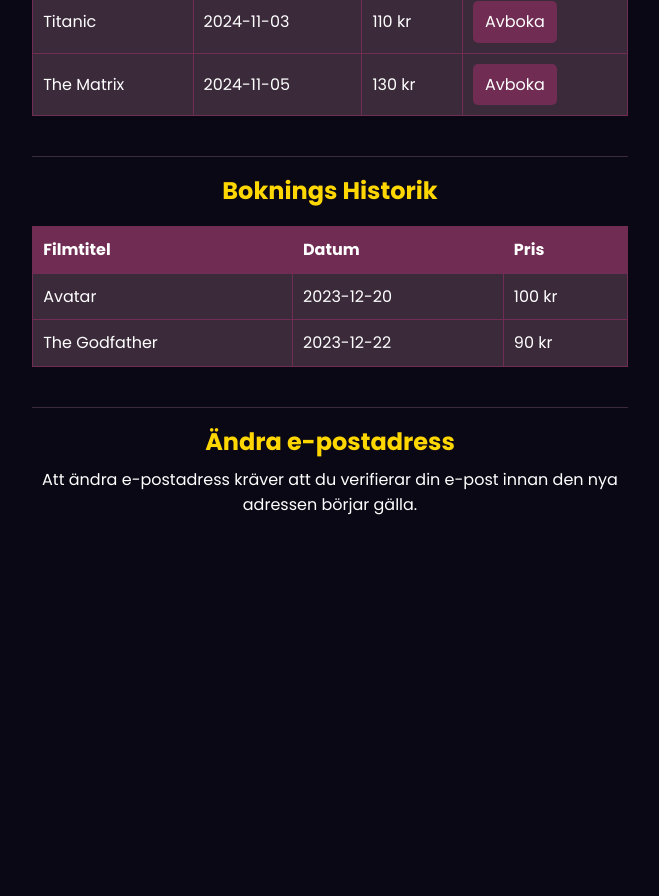
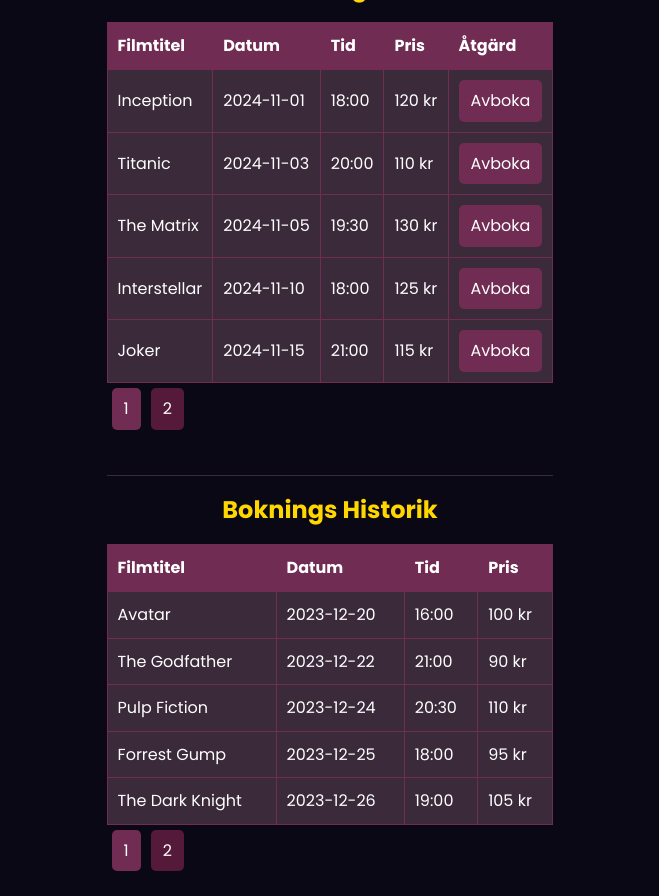
Before and after one commit to staraii/filmvisarna, a React (Vite) app in the folder frontend/: page /profil in a window 1280 px wide. Shown: the part 480-1376 px from the top of the page, without its empty margins (310-969 px from the left). Before the commit the page ends 1034 px from the top, so only its background shows below. Built offline with nearby package versions, Linux system fonts and the light colour scheme.

Commit message:
Update
Added more user information when Get Loggin user

Added: Pagination for myProfil page

```diff
--- a/frontend/src/pages/myProfile/myProfile.css
+++ b/frontend/src/pages/myProfile/myProfile.css
@@ -1,6 +1,6 @@
 /* Container for the profile page */
 .profile-container {
-  width: 80%;
+  width: 100%;
   margin: auto;
   padding: 20px;
   background-color: #0b0815;
@@ -128,3 +128,18 @@ button:hover {
   background-color: #551a3a;
   /* Slightly darker purple on hover */
 }
+
+.pagination button {
+  background-color: #551a3a;
+  /* Adjust to fit theme */
+  color: white;
+  border: none;
+  padding: 8px 12px;
+  margin: 5px;
+  cursor: pointer;
+}
+
+.pagination button.active {
+  background-color: #702c53;
+  /* Active color */
+}
--- a/frontend/src/pages/myProfile/myProfile.tsx
+++ b/frontend/src/pages/myProfile/myProfile.tsx
@@ -1,21 +1,64 @@
-import React from "react";
+import React, { useState } from "react";
 import "./myProfile.css";
 
 const MinProfil = () => {
   // Temporary data to simulate fetched data
   const currentBookings = [
-    { movieName: "Inception", date: "2024-11-01", price: "120 kr" },
-    { movieName: "Titanic", date: "2024-11-03", price: "110 kr" },
-    { movieName: "The Matrix", date: "2024-11-05", price: "130 kr" },
+    { movieName: "Inception", date: "2024-11-01", time: "18:00", price: "120 kr" },
+    { movieName: "Titanic", date: "2024-11-03", time: "20:00", price: "110 kr" },
+    { movieName: "The Matrix", date: "2024-11-05", time: "19:30", price: "130 kr" },
+    { movieName: "Interstellar", date: "2024-11-10", time: "18:00", price: "125 kr" },
+    { movieName: "Joker", date: "2024-11-15", time: "21:00", price: "115 kr" },
+    { movieName: "Gladiator", date: "2024-11-17", time: "17:30", price: "100 kr" },
+    // ...additional bookings
   ];
 
   const pastBookings = [
-    { movieName: "Avatar", date: "2023-12-20", price: "100 kr" },
-    { movieName: "The Godfather", date: "2023-12-22", price: "90 kr" },
+    { movieName: "Avatar", date: "2023-12-20", time: "16:00", price: "100 kr" },
+    { movieName: "The Godfather", date: "2023-12-22", time: "21:00", price: "90 kr" },
+    { movieName: "Pulp Fiction", date: "2023-12-24", time: "20:30", price: "110 kr" },
+    { movieName: "Forrest Gump", date: "2023-12-25", time: "18:00", price: "95 kr" },
+    { movieName: "The Dark Knight", date: "2023-12-26", time: "19:00", price: "105 kr" },
+    { movieName: "Fight Club", date: "2023-12-27", time: "22:00", price: "115 kr" },
+    // ...additional past bookings
   ];
+
+  // Pagination state
+  const [currentBookingPage, setCurrentBookingPage] = useState(1);
+  const [pastBookingPage, setPastBookingPage] = useState(1);
+
+  // Pagination constants
+  const itemsPerPage = 5;
+
+  // Pagination logic for current bookings
+  const indexOfLastBooking = currentBookingPage * itemsPerPage;
+  const indexOfFirstBooking = indexOfLastBooking - itemsPerPage;
+  const currentBookingsToShow = currentBookings.slice(indexOfFirstBooking, indexOfLastBooking);
+  const totalBookingPages = Math.ceil(currentBookings.length / itemsPerPage);
+
+  // Pagination logic for past bookings
+  const indexOfLastPastBooking = pastBookingPage * itemsPerPage;
+  const indexOfFirstPastBooking = indexOfLastPastBooking - itemsPerPage;
+  const pastBookingsToShow = pastBookings.slice(indexOfFirstPastBooking, indexOfLastPastBooking);
+  const totalPastBookingPages = Math.ceil(pastBookings.length / itemsPerPage);
+
+  // Function to change page
+  const handlePageChange = (setPage, page) => {
+    setPage(page);
+  };
 
   return (
     <div className="profile-container">
+     {/* Welcome Section */}
+      <div className="profile-section">
+        <h2>Välkommen Alex Larsson</h2>
+        <p>
+          Personliga uppgifter
+        </p>
+        <form className="profile-form">
+          {/* Inputs removed as requested */}
+        </form>
+      </div>
       {/* Current Bookings Section */}
       <div className="profile-section">
         <h2>Bokningar</h2>
@@ -24,15 +67,17 @@ const MinProfil = () => {
             <tr>
               <th>Filmtitel</th>
               <th>Datum</th>
+              <th>Tid</th>
               <th>Pris</th>
               <th>Åtgärd</th>
             </tr>
           </thead>
           <tbody>
-            {currentBookings.map((booking, index) => (
+            {currentBookingsToShow.map((booking, index) => (
               <tr key={index}>
                 <td>{booking.movieName}</td>
                 <td>{booking.date}</td>
+                <td>{booking.time}</td>
                 <td>{booking.price}</td>
                 <td>
                   <button className="cancel-button">Avboka</button>
@@ -41,6 +86,18 @@ const MinProfil = () => {
             ))}
           </tbody>
         </table>
+        {/* Pagination controls */}
+        <div className="pagination">
+          {[...Array(totalBookingPages).keys()].map((num) => (
+            <button
+              key={num}
+              onClick={() => handlePageChange(setCurrentBookingPage, num + 1)}
+              className={currentBookingPage === num + 1 ? "active" : ""}
+            >
+              {num + 1}
+            </button>
+          ))}
+        </div>
       </div>
 
       {/* Past Bookings Section */}
@@ -51,31 +108,33 @@ const MinProfil = () => {
             <tr>
               <th>Filmtitel</th>
               <th>Datum</th>
+              <th>Tid</th>
               <th>Pris</th>
             </tr>
           </thead>
           <tbody>
-            {pastBookings.map((booking, index) => (
+            {pastBookingsToShow.map((booking, index) => (
               <tr key={index}>
                 <td>{booking.movieName}</td>
                 <td>{booking.date}</td>
+                <td>{booking.time}</td>
                 <td>{booking.price}</td>
               </tr>
             ))}
           </tbody>
         </table>
-      </div>
-
-      {/* Email Change Section */}
-      <div className="profile-section">
-        <h2>Ändra e-postadress</h2>
-        <p>
-          Att ändra e-postadress kräver att du verifierar din e-post innan den nya
-          adressen börjar gälla.
-        </p>
-        <form className="profile-form">
-          {/* Inputs removed as requested */}
-        </form>
+        {/* Pagination controls */}
+        <div className="pagination">
+          {[...Array(totalPastBookingPages).keys()].map((num) => (
+            <button
+              key={num}
+              onClick={() => handlePageChange(setPastBookingPage, num + 1)}
+              className={pastBookingPage === num + 1 ? "active" : ""}
+            >
+              {num + 1}
+            </button>
+          ))}
+        </div>
       </div>
     </div>
   );
```
Also changed, not shown: 1 other file (tests, documents, lock files or other folders).
